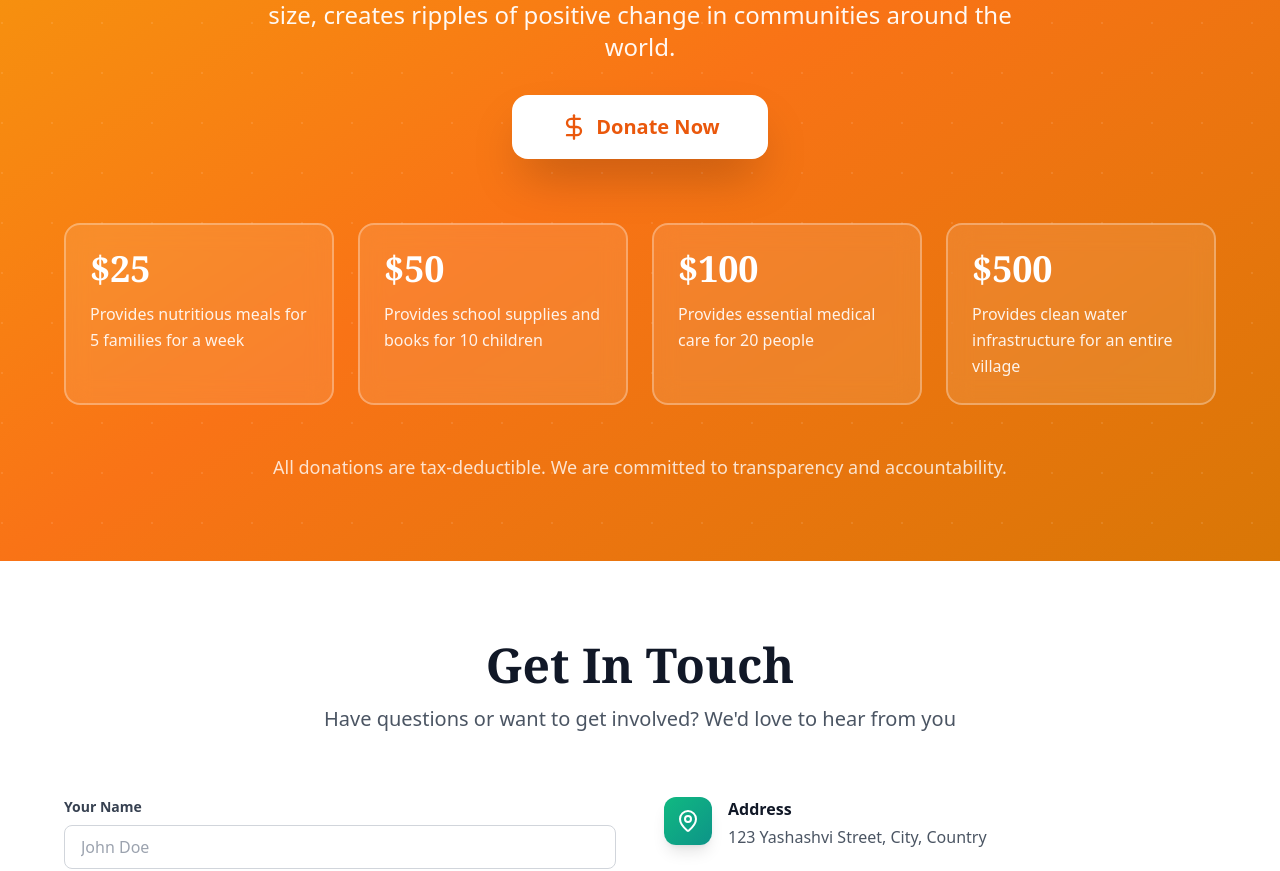
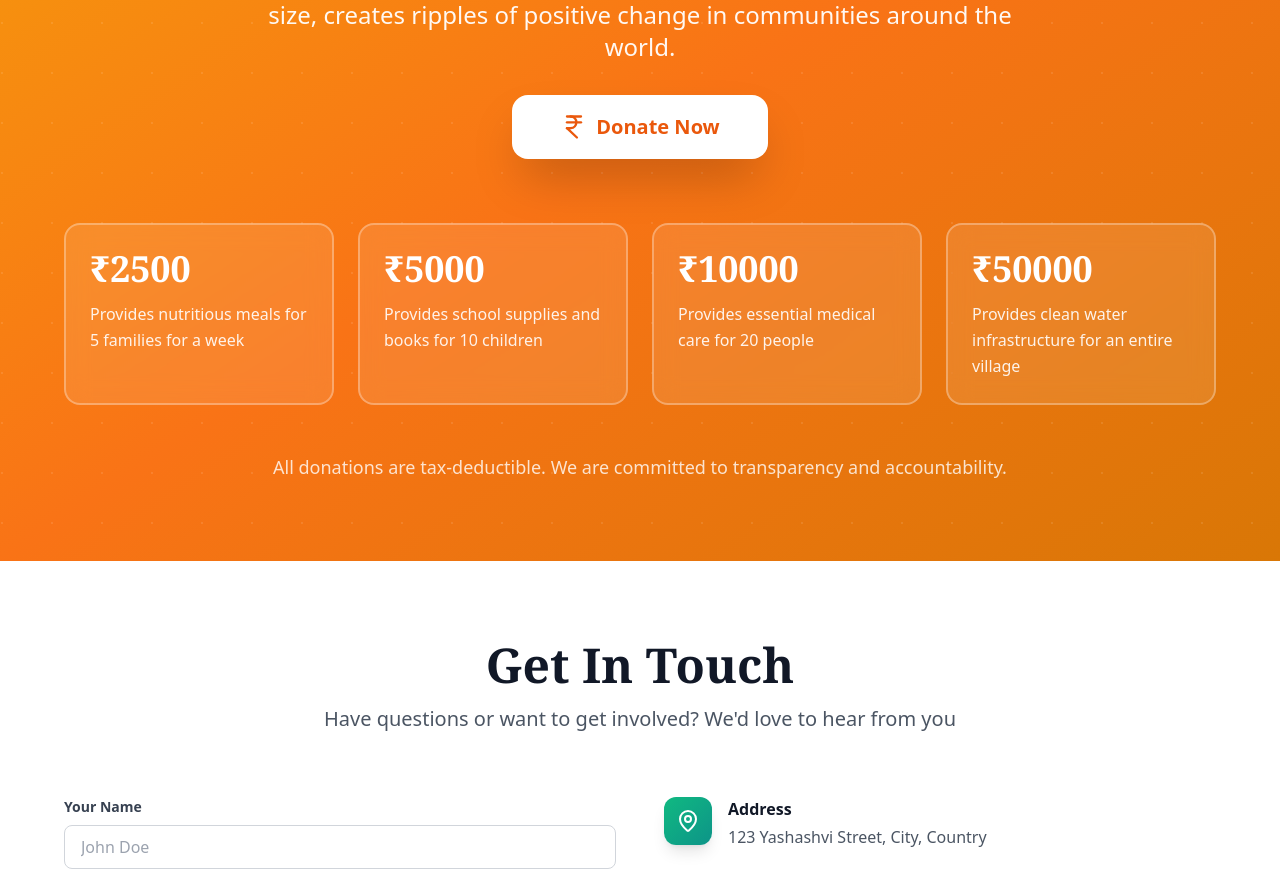
Before and after one commit to Rajeev-Kumar-Singh/HelpingHand-Frontend, a React (Create React App) app: page / in a window 1280 px wide. Shown: the part 3987-4858 px from the top of the page. Built offline with nearby package versions, Linux system fonts and the light colour scheme.

Commit message:
dollar to rupees

```diff
--- a/src/Components/Donate.jsx
+++ b/src/Components/Donate.jsx
@@ -2,26 +2,26 @@ import React from "react";
 import { motion } from "framer-motion";
 import { Button } from "Components/ui/button";
 import { useToast } from "Components/ui/use-toast";
-import { Heart, DollarSign } from "lucide-react";
+import { Heart, IndianRupee } from "lucide-react";
 
 const Donate = () => {
   const { toast } = useToast();
 
   const tiers = [
     {
-      amount: 25,
+      amount: 2500,
       impact: "Provides nutritious meals for 5 families for a week",
     },
     {
-      amount: 50,
+      amount: 5000,
       impact: "Provides school supplies and books for 10 children",
     },
     {
-      amount: 100,
+      amount: 10000,
       impact: "Provides essential medical care for 20 people",
     },
     {
-      amount: 500,
+      amount: 50000,
       impact: "Provides clean water infrastructure for an entire village",
     },
   ];
@@ -78,7 +78,7 @@ const Donate = () => {
               onClick={() => handleDonate("custom")}
               className="bg-white text-orange-600 hover:bg-gray-100 px-12 py-8 text-xl font-bold rounded-2xl shadow-2xl hover:shadow-white/50 transition-all duration-300"
             >
-              <DollarSign className="mr-2" size={28} />
+              <IndianRupee className="mr-2" size={28} />
               Donate Now
             </Button>
           </motion.div>
@@ -96,7 +96,7 @@ const Donate = () => {
               onClick={() => handleDonate(tier.amount)}
             >
               <div className="text-4xl font-bold mb-3 font-serif">
-                ${tier.amount}
+                ₹{tier.amount}
               </div>
               <p className="text-white/90 leading-relaxed">{tier.impact}</p>
             </motion.div>
```
